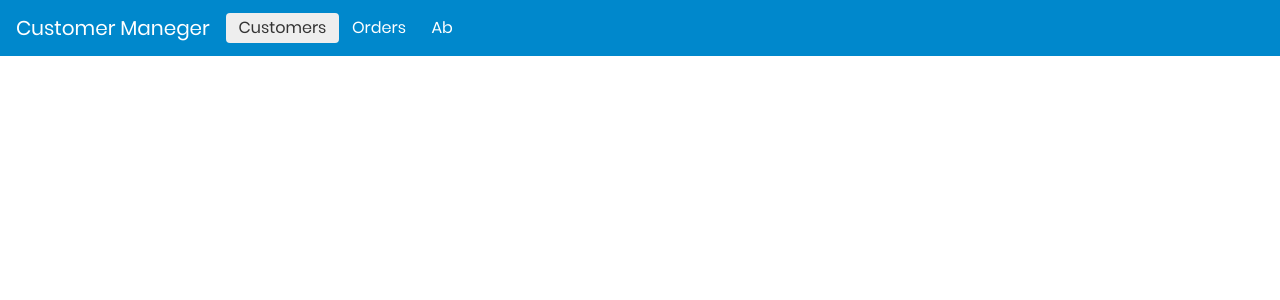
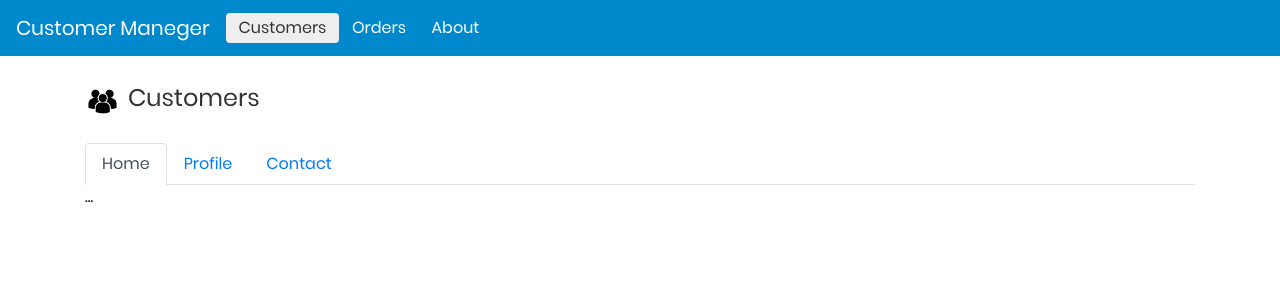
Before and after one commit to rahul-18/customer-management, an Angular app: page / in a window 1280 px wide. Shown: the top 300 px of the page. Built offline with nearby package versions, Linux system fonts and the light colour scheme.

Commit message:
next line

```diff
--- a/src/app/components/main-pages/customer/list-customer/list-customer.component.html
+++ b/src/app/components/main-pages/customer/list-customer/list-customer.component.html
@@ -1 +1,38 @@
 <cm-main-nav></cm-main-nav>
+<div class="container">
+  <div class="row">
+    <div class="col-12 mt-4">
+      <img src="./../../../../../assets/images/customers.png" alt="" width="35" height="35" />
+      <div class="heading ml-2">Customers</div>
+    </div>
+  </div>
+  <div class="row">
+    <div class="col-12 mt-4">
+      <ul class="nav nav-tabs" id="myTab" role="tablist">
+        <li class="nav-item" role="presentation">
+          <a class="nav-link active" id="home-tab" data-toggle="tab" href="#home" role="tab" aria-controls="home"
+            aria-selected="true">Home</a>
+        </li>
+        <li class="nav-item" role="presentation">
+          <a class="nav-link" id="profile-tab" data-toggle="tab" href="#profile" role="tab" aria-controls="profile"
+            aria-selected="false">Profile</a>
+        </li>
+        <li class="nav-item" role="presentation">
+          <a class="nav-link" id="contact-tab" data-toggle="tab" href="#contact" role="tab" aria-controls="contact"
+            aria-selected="false">Contact</a>
+        </li>
+      </ul>
+      <div class="tab-content" id="myTabContent">
+        <div class="tab-pane fade show active" id="home" role="tabpanel" aria-labelledby="home-tab">
+          ...
+        </div>
+        <div class="tab-pane fade" id="profile" role="tabpanel" aria-labelledby="profile-tab">
+          ...
+        </div>
+        <div class="tab-pane fade" id="contact" role="tabpanel" aria-labelledby="contact-tab">
+          ...
+        </div>
+      </div>
+    </div>
+  </div>
+</div>
--- a/src/app/components/main-pages/customer/list-customer/list-customer.component.scss
+++ b/src/app/components/main-pages/customer/list-customer/list-customer.component.scss
@@ -1,18 +1,6 @@
-.nav-back-ground {
-    background-color: #08c !important;
+.heading{
+    display: inline;
+    font-size: 1.5rem;
+    font-weight: 500;
+    color: #333;
 }
-
-.navbar-brand {
-    color: #fff !important;
-}
-.nav-link {
-    color: #fff !important;
-    padding: 0.2rem 0.8rem !important;
-}
-
-.active {
-    color: #333 !important;
-    background: #eee;
-    padding: 3px 5px;
-    border-radius: 4px;
-}
--- a/src/app/components/shared-comp/main-nav/main-nav.component.html
+++ b/src/app/components/shared-comp/main-nav/main-nav.component.html
@@ -13,7 +13,7 @@
                 <a class="nav-link">Orders</a>
             </li>
             <li class="nav-item">
-                <a class="nav-link">Ab</a>
+                <a class="nav-link">About</a>
             </li>
             <!-- <li class="nav-item dropdown">
           <a class="nav-link dropdown-toggle" href="#" id="navbarDropdown" role="button" data-toggle="dropdown" aria-haspopup="true" aria-expanded="false">
```
Also changed, not shown: src/assets/images/customers.png (added).
